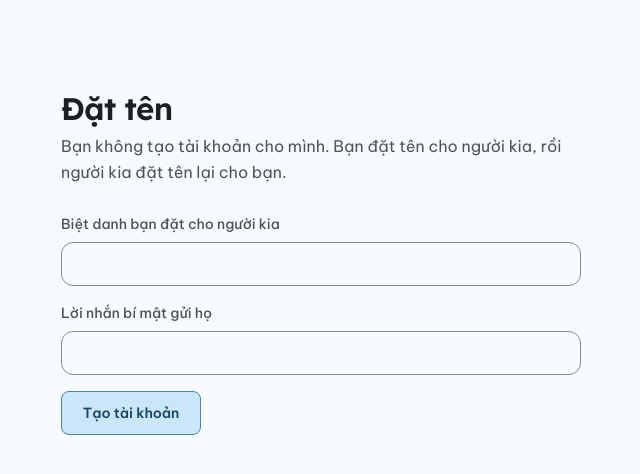
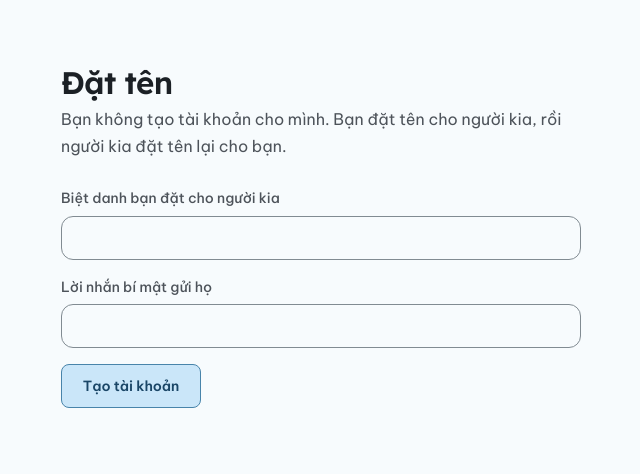
Before and after one commit to 23521549-lang/wrapped-pages, a Next.js app: page /khoi-tao in a window 1280 px wide. Shown: the top 474 px of the page, without its empty margins (319-959 px from the left). Built offline with nearby package versions, Linux system fonts and the light colour scheme; no server answers; the database is empty.

Commit message:
ui: thanh dieu huong sat mep tren (an SVG bo loc khoi bo cuc) va nen xanh nuoc nhat

```diff
--- a/src/styles/app.css
+++ b/src/styles/app.css
@@ -45,7 +45,11 @@
 .av{ width: 24px; height: 24px; border-radius: var(--radius-pill); background: var(--blue-1); color: var(--blue-ink); display: grid; place-items: center; font-size: var(--text-xs); font-weight: 600; flex: none; }
 
 /* nav: khong nen vien thuoc; muc dang o la chu dam mau muc kem gach 2px de len vach duoi cua thanh */
-.nav{ position: sticky; top: 0; z-index: var(--z-sticky); background: color-mix(in oklch, var(--color-paper) 92%, transparent); backdrop-filter: blur(12px); border-bottom: 1px solid var(--color-rule); }
+/* SVG chua bo loc muc (InkDefs, dau body): an han khoi bo cuc. De inline thi no van chiem mot dong chu du rong 0px,
+   day ca thanh dieu huong xuong mot khoang trong o dinh trang. */
+.muc-dinh{ position: absolute; width: 0; height: 0; overflow: hidden; }
+/* nen thanh dieu huong: xanh nuoc nhat, dac (khong trong suot) de mau luon dung du phia sau la gi */
+.nav{ position: sticky; top: 0; z-index: var(--z-sticky); background: var(--nav-nen); border-bottom: 1px solid var(--color-rule); }
 .nav--tinh{ position: relative; }
 .nav__in{ display: flex; flex-wrap: wrap; align-items: center; gap: 0 var(--space-xl); }
 .wordmark{ display: inline-flex; align-items: center; gap: .5rem; min-height: 60px; font-size: var(--text-md); white-space: nowrap; }
--- a/src/styles/tokens.css
+++ b/src/styles/tokens.css
@@ -17,6 +17,8 @@
   --color-ink-3: oklch(50% 0.012 248);
 
   --color-rule:    oklch(92% 0.010 235);
+  /* nen thanh dieu huong: xanh nuoc nhat, cung tong voi --blue-1 nhung nhat hon mot chut de chu --color-ink-2 van ro */
+  --nav-nen:       oklch(95.5% 0.024 236);
   /* 63% (khong phai 64%): khi vien nay dung ma khong khai nen (vd .btn--line), cong tuong phan doi no dat 3.0
      tren ca ba be mat giay, va 64% chi dat 2.91 tren --color-paper-3 (tests/unit/tuong-phan.test.ts). */
   --color-rule-ui: oklch(63% 0.016 240);
```
Also changed, not shown: 1 other file (tests, documents, lock files or other folders).
